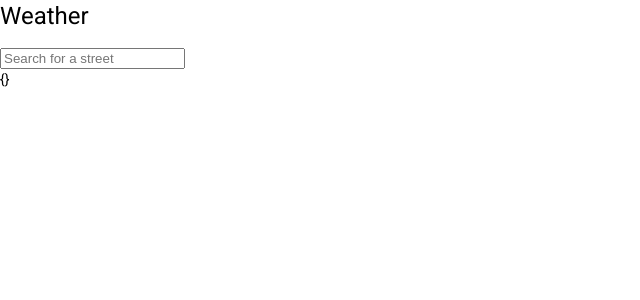
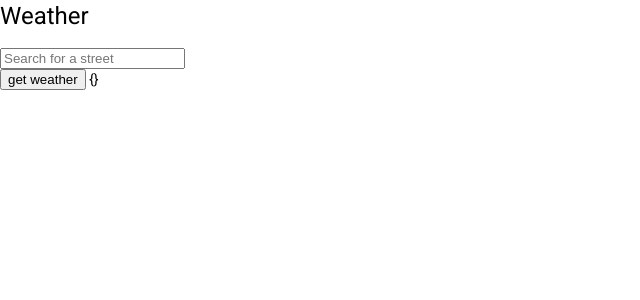
Before and after one commit to fj39328hf/weather-client, an Angular app: page / in a window 1280 px wide. Shown: the top 300 px of the page, without its empty margins (0-640 px from the left). Built offline with nearby package versions, Linux system fonts and the light colour scheme.

Commit message:
move weather to button

```diff
--- a/src/app/city-input/city-input.component.html
+++ b/src/app/city-input/city-input.component.html
@@ -1,14 +1,16 @@
 <!--<p>city-input works!</p>-->
 <!--<input type="text" (input)="getWeather($event)">-->
+<!--(optionSelected)="setCoordinates2($event)"-->
 
 <form class="example-form">
   <input type="text"
          placeholder="Search for a street"
          [formControl]="control"
          [matAutocomplete]="auto">
-  <mat-autocomplete #auto="matAutocomplete">
+  <mat-autocomplete
+    #auto="matAutocomplete">
     <mat-option
-      (click)="getWeather(street.lon, street.lat)"
+      (onSelectionChange)="setCoordinates(street.lon, street.lat)"
       [ngStyle]="{ display : street === 'undefined' ? 'none' : '' }"
       *ngFor="let street of filteredStreets | async" [value]="street.name">
       city:  {{street.name}}
@@ -17,8 +19,9 @@
   </mat-autocomplete>
 </form>
 
-<!--<button (click)="getWeather()">get weather</button>-->
+<button (click)="getWeather()">get weather</button>
 
+<!--(click)="setCoordinates(street.lon, street.lat)"-->
 
 
 {{control.value}}
--- a/src/app/city-input/city-input.component.ts
+++ b/src/app/city-input/city-input.component.ts
@@ -33,8 +33,16 @@ export class CityInputComponent implements OnInit {
     return xmlHttp.responseText;
   }
 
-  getWeather(lon:string, lat:string) {
-    let url = `https://api.openweathermap.org/data/2.5/weather?lat=${lat}&lon=${lon}&appid=${this.apiKey}`;
+  setCoordinates(lon:string, lat:string) {
+    this.lat=lat;
+    this.lon=lon;
+    // let url = `https://api.openweathermap.org/data/2.5/weather?lat=${lat}&lon=${lon}&appid=${this.apiKey}`;
+    // let result = this.httpGet(url);
+    // this.result = JSON.parse(result)
+  }
+
+  getWeather() {
+    let url = `https://api.openweathermap.org/data/2.5/weather?lat=${this.lat}&lon=${this.lon}&appid=${this.apiKey}`;
     let result = this.httpGet(url);
     this.result = JSON.parse(result)
   }
```
